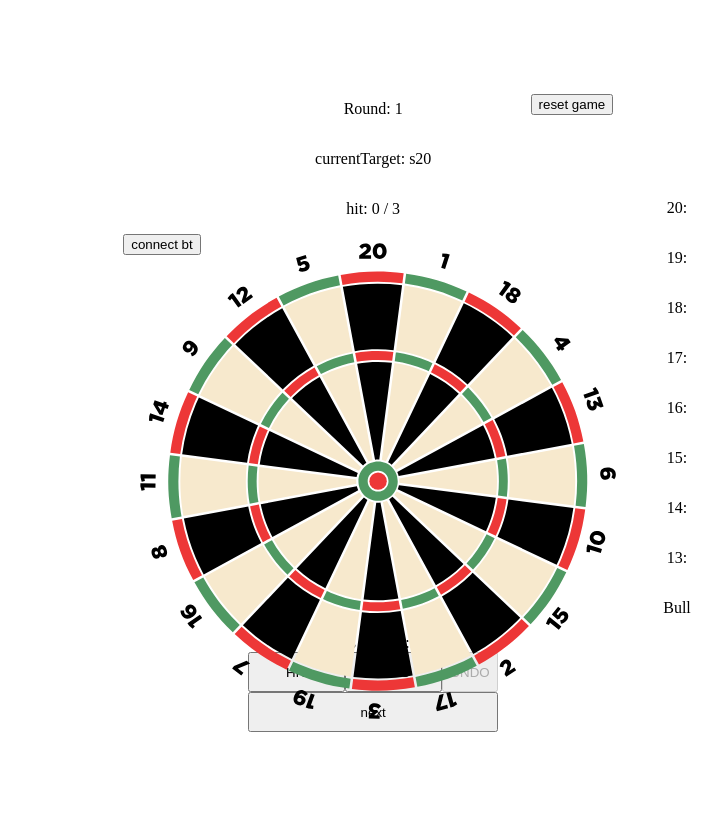
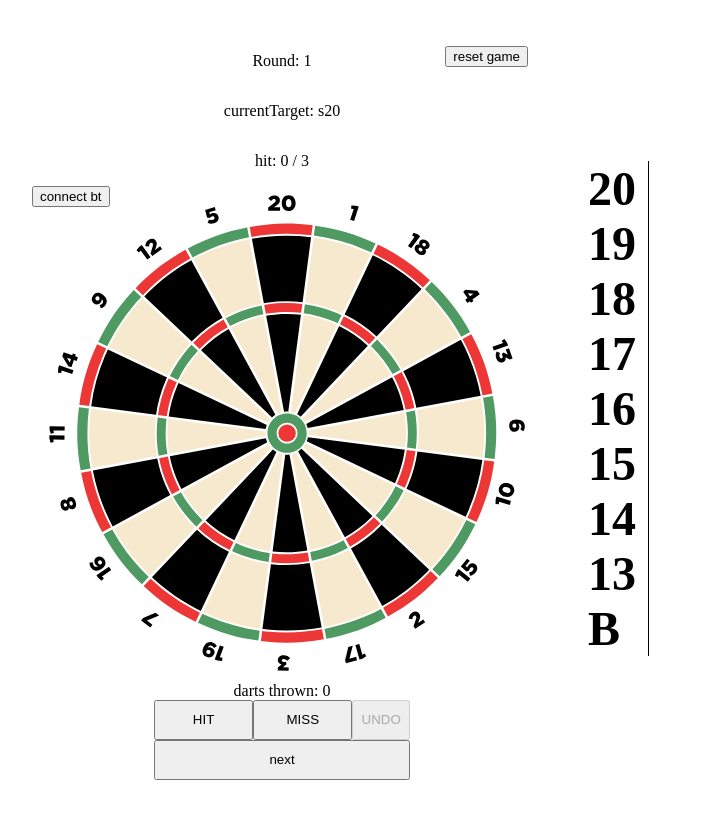
Before and after one commit to sdbui/darts-practice, a React (Vite) app: page / in a window 1280 px wide. Shown: the whole page, without its empty margins (241-963 px from the left). Built offline with nearby package versions, Linux system fonts and the light colour scheme.

Commit message:
fix: Add tallies ref

```diff
--- a/src/games/accuracy1/index.tsx
+++ b/src/games/accuracy1/index.tsx
@@ -39,10 +39,12 @@ function Accuracy1() {
     let currentTargetRef = useRef(currentTarget);
     let dartsThrownRef = useRef(dartsThrown);
     let hitCountRef = useRef(hitCount);
+    let talliesRef = useRef(tallies)
     useEffect(()=> {
         currentTargetRef.current = currentTarget;
         dartsThrownRef.current = dartsThrown;
         hitCountRef.current = hitCount;
+        talliesRef.current = tallies;
     },[currentTarget, dartsThrown, hitCount])
 
     function handleHit(segment: Segment) {
@@ -59,7 +61,7 @@ function Accuracy1() {
         }
     }
     function addTallyMark(targetId: string) {
-        let newTallies = {...tallies};
+        let newTallies = {...talliesRef.current};
         newTallies[targetId]++;
         setTallies(newTallies);
     }
@@ -73,7 +75,7 @@ function Accuracy1() {
             // talies wont be updated until next render... so if the current tallies is 4, that means it will be 5 next render.
             // therefore, don't add back to the targetQueue
             console.log('currentTarget in nextRound:', currentTargetRef.current)
-            if (tallies[currentTargetRef.current] < 4) {
+            if (talliesRef.current[currentTargetRef.current] < 4) {
                 targetQueue.current.push(currentTarget);
             }
             // check for completion
@@ -194,76 +196,76 @@ interface TallyProps {
 function TallyBoard({tallies, includeBull = false}: TallyProps) {
     return (
         <>
-            <ul>
-                <li className={styles.tallyListItem}>
-                    <p>20:</p>
+            <ul className={styles.tallyList}>
+                <li className={`${styles.tallyListItem} ${tallies.s20 === 5 ? styles.complete : null}`}>
+                    <div className={styles.tallyTarget}>20</div>
                     <div className={styles.tallyMarks}>
                         {new Array(tallies.s20).fill('').map((v, i) => {
-                            return (<div className={styles.tallyMark} key={`20: ${i}`}></div>)
+                            return (<div className={styles.tallyMark} key={`20:${i}`}></div>)
                         })}
                     </div>
                 </li>
                 <li className={styles.tallyListItem}>
-                    <p>19:</p>
+                    <div className={styles.tallyTarget}>19</div>
                     <div className={styles.tallyMarks}>
                         {new Array(tallies.s19).fill('').map((v, i) => {
-                            return (<div className={styles.tallyMark} key={`20: ${i}`}></div>)
+                            return (<div className={styles.tallyMark} key={`19:${i}`}></div>)
                         })}
                     </div>
                 </li>
                 <li className={styles.tallyListItem}>
-                    <p>18:</p>
+                    <div className={styles.tallyTarget}>18</div>
                     <div className={styles.tallyMarks}>
                         {new Array(tallies.s18).fill('').map((v, i) => {
-                            return (<div className={styles.tallyMark} key={`20: ${i}`}></div>)
+                            return (<div className={styles.tallyMark} key={`18:${i}`}></div>)
                         })}
                     </div>
                 </li>
                 <li className={styles.tallyListItem}>
-                    <p>17:</p>
+                    <div className={styles.tallyTarget}>17</div>
                     <div className={styles.tallyMarks}>
                         {new Array(tallies.s17).fill('').map((v, i) => {
-                            return (<div className={styles.tallyMark} key={`20: ${i}`}></div>)
+                            return (<div className={styles.tallyMark} key={`17:${i}`}></div>)
                         })}
                     </div>
                 </li>
                 <li className={styles.tallyListItem}>
-                    <p>16:</p>
+                    <div className={styles.tallyTarget}>16</div>
                     <div className={styles.tallyMarks}>
                         {new Array(tallies.s16).fill('').map((v, i) => {
-                            return (<div className={styles.tallyMark} key={`20: ${i}`}></div>)
+                            return (<div className={styles.tallyMark} key={`16:${i}`}></div>)
                         })}
                     </div>
                 </li>
                 <li className={styles.tallyListItem}>
-                    <p>15:</p>
+                    <div className={styles.tallyTarget}>15</div>
                     <div className={styles.tallyMarks}>
                         {new Array(tallies.s15).fill('').map((v, i) => {
-                            return (<div className={styles.tallyMark} key={`20: ${i}`}></div>)
+                            return (<div className={styles.tallyMark} key={`15:${i}`}></div>)
                         })}
                     </div>
                 </li>
                 <li className={styles.tallyListItem}>
-                    <p>14:</p>
+                    <div className={styles.tallyTarget}>14</div>
                     <div className={styles.tallyMarks}>
                         {new Array(tallies.s14).fill('').map((v, i) => {
-                            return (<div className={styles.tallyMark} key={`20: ${i}`}></div>)
+                            return (<div className={styles.tallyMark} key={`14:${i}`}></div>)
                         })}
                     </div>
                 </li>
                 <li className={styles.tallyListItem}>
-                    <p>13:</p>
+                    <div className={styles.tallyTarget}>13</div>
                     <div className={styles.tallyMarks}>
                         {new Array(tallies.s13).fill('').map((v, i) => {
-                            return (<div className={styles.tallyMark} key={`20: ${i}`}></div>)
+                            return (<div className={styles.tallyMark} key={`13:${i}`}></div>)
                         })}
                     </div>
                 </li>
                 {includeBull ? (<li className={styles.tallyListItem}>
-                    <p>Bull</p>
+                    <div className={styles.tallyTarget}>B</div>
                     <div className={styles.tallyMarks}>
                         {new Array(tallies.sB).fill('').map((v, i) => {
-                            return (<div className={styles.tallyMark} key={`20: ${i}`}></div>)
+                            return (<div className={styles.tallyMark} key={`bull:${i}`}></div>)
                         })}
                     </div>
                 </li>) : null}
--- a/src/games/accuracy1/styles.module.scss
+++ b/src/games/accuracy1/styles.module.scss
@@ -4,6 +4,7 @@
     display: flex;
     align-items: center;
     justify-content: center;
+    gap: 50px;
 }
 
 .game {
@@ -11,6 +12,7 @@
     display: flex;
     flex-direction: column;
     align-items: center;
+    flex-basis: 40%;
 }
 
 .resetButton {
@@ -21,7 +23,7 @@
 
 
 .dartboardContainer {
-    height: 50vh;
+    min-height: 50vh;
     min-width: 500px
 }
 
@@ -73,24 +75,54 @@
     background: #fff;
 }
 
+.tallyList {
+    padding: 0;
+    min-width: 200px;
+}
+
 .tallyListItem {
     display: flex;
     align-items: center;
-    justify-content: center;
+    text-align: left;
+    position: relative;
+
+    p {
+        font-size: 2rem;
+    }
 }
 
+.complete {
+    opacity: 0.2;
+    &:before {
+        content: ' ';
+        border-bottom: 4px solid black;
+        position: absolute;
+        top: 50%;
+        left: 0;
+        width: 100%;
+        transform: translateY(-50%);
+    }
+}
+
+.tallyTarget {
+    font-size: 3rem;
+    font-weight: 600;
+    min-width: 60px;
+    border-right: 1px solid black;
+    margin-right: 10px;
+}
 .tallyMarks {
     display: flex;
 }
 .tallyMark {
-    width: 5px;
-    height: 30px;
+    width: 8px;
+    height: 40px;
     background: black;
     margin-right: 5px;
     &:nth-child(5) {
         position: absolute;
         transform: rotate(-50deg);
-        height: 46px;
+        height: 60px;
         transform-origin: 1px 3px;
     }
 }
```
